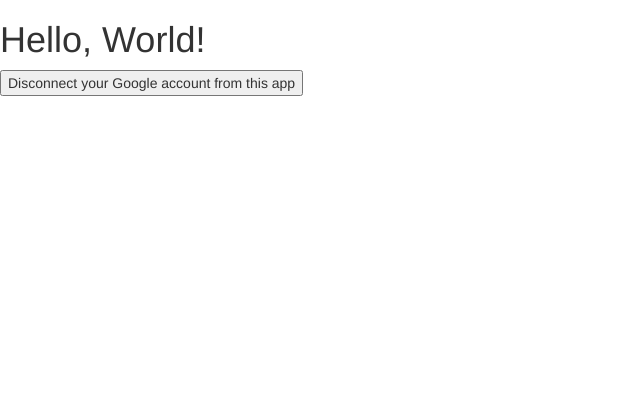
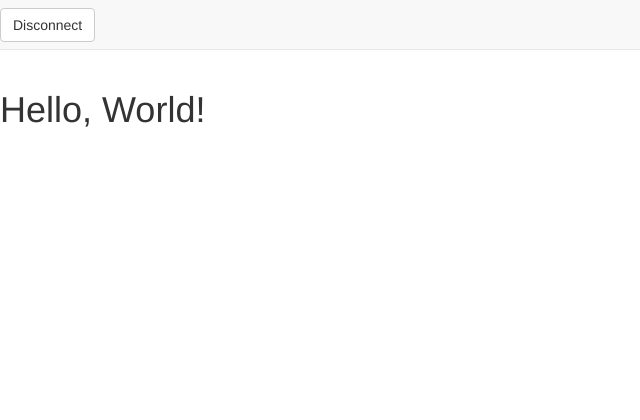
Before and after one commit to Yougeme/simplelogin-form-db, a Flask app: page / in a window 1280 px wide. Shown: the top 420 px of the page, without its empty margins (0-640 px from the left). Before the commit the page ends 96 px from the top, so only its background shows below. Run offline with Flask 2, Linux system fonts and the light colour scheme; the visitor is signed in with stand-in values (Sample User, id 1); some libraries are stand-ins or nearby versions.

Commit message:
improved template inheritance

```diff
--- a/app/templates/base.html
+++ b/app/templates/base.html
@@ -23,53 +23,17 @@
      <!-- Bootstrap stuff -->
      <link href="{{ url_for('static', filename='css/bootstrap.min.css') }}" rel="stylesheet" media="screen">
      <script src="{{ url_for('static', filename='js/bootstrap.min.js') }}"></script>
-
+     <style>
+       body {
+         min-height: 2000px;
+         padding-top: 70px;
+       }
+     </style>
    </head>
 
    <body>
      {% block content %}{% endblock %}
-     <button id="disconnect" >Disconnect your Google account from this app</button>
    </body>
-   <script type="text/javascript">
-     var helper = (function() {
+   {% block script %}{% endblock %}
 
-         return {
-         /**
-          * Calls the server endpoint to disconnect the app for the user.
-          */
-disconnectServer: function() {
-// Revoke the server tokens
-$.ajax({
-type: 'POST',
-url: '{{ url_for('disconnect') }}',
-async: false,
-success: function(result) {
-console.log('revoke response: ' + result);
-// window.location = 'http://localhost:4567/login'
-window.location = '{{ url_for('login') }}'
-},
-error: function(e) {
-console.log(e);
-}
-});
-},
-  };
-})();
-
-/**
- * Perform jQuery initialization and check to ensure that you updated your
- * client ID.
- */
-$(document).ready(function() {
-    $('#disconnect').click(helper.disconnectServer);
-    });
-
-/**
- * Calls the helper method that handles the authentication flow.
- *
- * @param {Object} authResult An Object which contains the access token and
- *   other authentication information.
- */
-</script>
-
-</html>
+ </html>
--- a/app/templates/index.html
+++ b/app/templates/index.html
@@ -1,4 +1,45 @@
 {% extends "base.html" %}
 {% block content %}
 <h1>Hello, World!</h1>
+<div class = "navbar navbar-default navbar-fixed-top" style="line-height:20px; height:20px;">
+  <div class="pull-left" id="disconnect">
+    <button type="button" class="btn btn-default navbar-btn">Disconnect</button>
+  </div>
+</div>
 {% endblock %}
+{% block script %}
+<script type="text/javascript">
+  var helper = (function() {
+
+      return {
+      /**
+       * Calls the server endpoint to disconnect the app for the user.
+       */
+disconnectServer: function() {
+// Revoke the server tokens
+$.ajax({
+type: 'POST',
+url: '{{ url_for('disconnect') }}',
+async: false,
+success: function(result) {
+console.log('revoke response: ' + result);
+// window.location = 'http://localhost:4567/login'
+window.location = '{{ url_for('login') }}'
+},
+error: function(e) {
+console.log(e);
+}
+});
+},
+  };
+})();
+
+/**
+ * Perform jQuery initialization
+ */
+$(document).ready(function() {
+    $('#disconnect').click(helper.disconnectServer);
+    });
+  </script>
+
+  {% endblock %}
```
Also changed, not shown: app/templates/login.html (+9 -41 lines), 1 other file.
